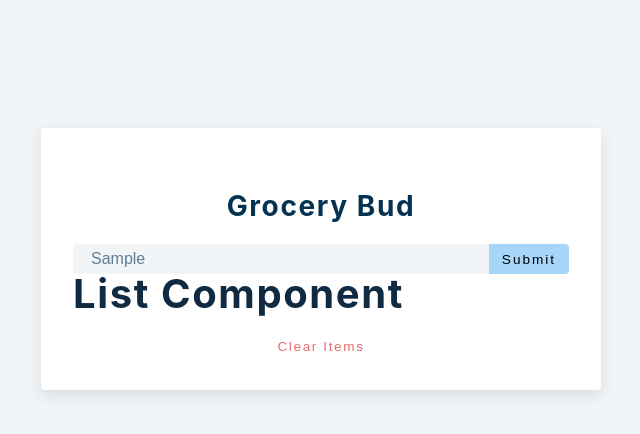
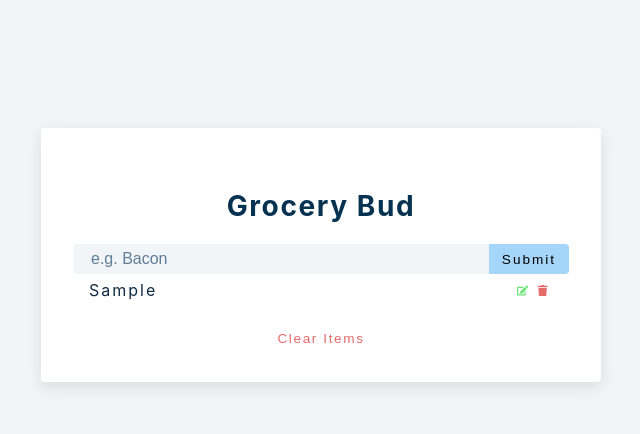
Before and after one commit to andrejarboe/grocery-bud, a React (Create React App) app: page / in a window 1280 px wide. Both pictures are taken after typing "Sample" into the empty fields and a click on the button "Submit". Shown: the top 434 px of the page, without its empty margins (319-959 px from the left). Built offline with nearby package versions, Linux system fonts and the light colour scheme; the HTML template or start-up script is replaced by a standard one.

Commit message:
show new item on screen

```diff
--- a/src/App.js
+++ b/src/App.js
@@ -15,10 +15,12 @@ function App() {
 			//display alert
 		} else if (name && isEditing) {
 			// deal with edit
+		} else {
 			const newItem = {
 				id: new Date().getTime().toString(),
 				title: name,
 			};
+			setList([...list, newItem]);
 			setName('');
 		}
 	};
--- a/src/List.js
+++ b/src/List.js
@@ -1,7 +1,27 @@
-import React from 'react'
-import { FaEdit, FaTrash } from 'react-icons/fa'
-const List = () => {
-  return <h2>list component</h2>
-}
+import React from 'react';
+import { FaEdit, FaTrash } from 'react-icons/fa';
 
-export default List
+const List = ({ items }) => {
+	return (
+		<div className="gocery-list">
+			{items.map((item) => {
+				const { id, title } = item;
+				return (
+					<article key={id} className="grocery-item">
+						<p className="title">{title}</p>
+						<div className="btn-container">
+							<button className="edit-btn">
+								<FaEdit />
+							</button>
+							<button className="delete-btn">
+								<FaTrash />
+							</button>
+						</div>
+					</article>
+				);
+			})}
+		</div>
+	);
+};
+
+export default List;
```
